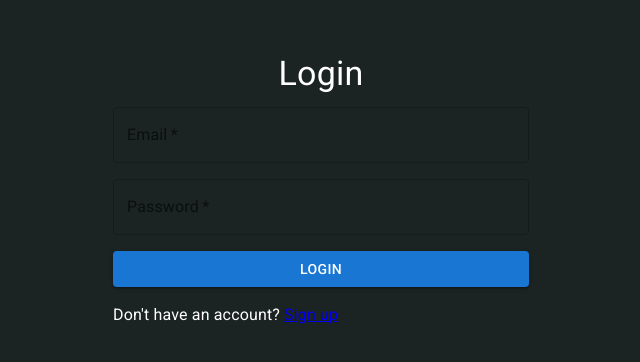
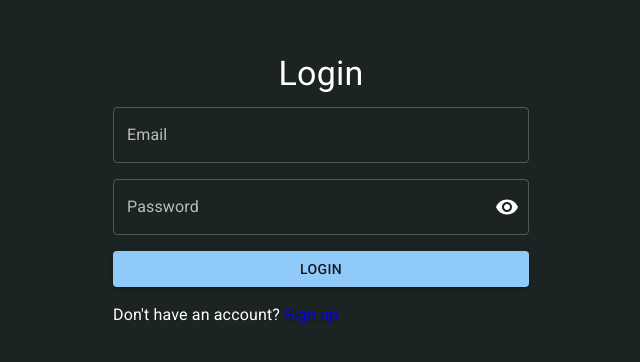
Before and after one commit to SimBys/task-master, a React (Create React App) app: page /login in a window 1280 px wide. Shown: the part 202-564 px from the top of the page, without its empty margins (319-959 px from the left). Built offline with nearby package versions, Linux system fonts and the light colour scheme.

Commit message:
added log in email and password validation

```diff
--- a/package.json
+++ b/package.json
@@ -6,6 +6,7 @@
     "@emotion/react": "^11.11.1",
     "@emotion/styled": "^11.11.0",
     "@fontsource/roboto": "^5.0.5",
+    "@mui/icons-material": "^5.14.0",
     "@mui/material": "^5.14.0",
     "@testing-library/jest-dom": "^5.16.5",
     "@testing-library/react": "^13.4.0",
--- a/src/App.tsx
+++ b/src/App.tsx
@@ -7,10 +7,10 @@ import {Helmet} from "react-helmet";
 import {TodoTaskType} from "./Components/Todo/TodoTask";
 import {loadTodoData} from "./DataController";
 import Home from "./pages/Home";
-import {Experimental_CssVarsProvider as CssVarsProvider} from "@mui/material/styles/CssVarsProvider";
 import LogIn from "./pages/LogIn";
 import SignUp from "./pages/SignUp";
 import {logIn, signOut, signUp, User} from "./pages/auth";
+import {createTheme, ThemeProvider} from "@mui/material";
 
 export const TodoDataContext = createContext<{ tasks: TodoTaskType[], setTasks: Function }>(null!);
 
@@ -27,7 +27,8 @@ export default function App() {
 	const [todoTasks, setTodoTasks] = useState<TodoTaskType[]>(loadTodoData() ?? []);
 	let [user, setUser] = useState<User | null>(null);
 
-    const _logIn = (email: string, password: string) =>logIn(email, password, setUser)
+
+	const _logIn = (email: string, password: string) => logIn(email, password, setUser)
 
 	function _signOut() {
 		setUser(null)
@@ -36,19 +37,26 @@ export default function App() {
 
 	const _signUp = (username: string, email: string, password: string) => signUp(username, email, password, setUser)
 
+	const theme = createTheme({
+		palette: {
+			mode: 'dark',
+		},
+	});
+
+
 	return (
-        <AuthContext.Provider value={{ user, logIn: _logIn, signOut: _signOut, signUp: _signUp }}>
-            <TodoDataContext.Provider value={{ tasks: todoTasks, setTasks: setTodoTasks }}>
+		<ThemeProvider theme={theme}>
+			<AuthContext.Provider value={{user, logIn: _logIn, signOut: _signOut, signUp: _signUp}}>
+				<TodoDataContext.Provider value={{tasks: todoTasks, setTasks: setTodoTasks}}>
 					{user && <Navbar/>}
-                <CssVarsProvider>
-                    <RouterOutlet user={user} />
-                </CssVarsProvider>
+					<RouterOutlet user={user}/>
 				</TodoDataContext.Provider>
 			</AuthContext.Provider>
+		</ThemeProvider>
 	);
 }
 
-const RouterOutlet = (props: {user: any}) => {
+const RouterOutlet = (props: { user: any }) => {
 	const location = useLocation();
 	const [title, setTitle] = useState("");
 
@@ -77,12 +85,12 @@ const RouterOutlet = (props: {user: any}) => {
 				<title>{title}</title>
 			</Helmet>
 			<Routes>
-                <Route path="" element={props.user ? <Dashboard /> : <Home />} />
+				<Route path="" element={props.user ? <Dashboard/> : <Home/>}/>
 				<Route path="login" element={
-                    <LogIn />
-                } />
-                <Route path="sign-up" element={<SignUp />} />
-                <Route path="about" element={<About />} />
+					<LogIn/>
+				}/>
+				<Route path="sign-up" element={<SignUp/>}/>
+				<Route path="about" element={<About/>}/>
 			</Routes>
 		</>
 	);
--- a/src/pages/LogIn.tsx
+++ b/src/pages/LogIn.tsx
@@ -1,13 +1,15 @@
 import React, {useContext, useState} from 'react';
-import {Button, Grid, TextField, Typography,} from '@mui/material';
+import {Button, Grid, IconButton, InputAdornment, TextField, Typography,} from '@mui/material';
 import {NavLink} from "react-router-dom";
 import {AuthContext} from "../App";
+import {Visibility, VisibilityOff} from '@mui/icons-material';
 
 
 export default function LogIn() {
 	const auth = useContext(AuthContext)
 	const [emailErrorMessage, setEmailErrorMessage] = useState('');
 	const [passwordErrorMessage, setPasswordErrorMessage] = useState('');
+	const [showPassword, setShowPassword] = useState(false);
 
 
 	function checkEmail(email: string) {
@@ -25,6 +27,20 @@ export default function LogIn() {
 		setEmailErrorMessage('')
 	}
 
+	function checkPassword(password: string) {
+		if (password.length === 0) {
+			setPasswordErrorMessage('Password is required')
+			return
+		}
+
+		if (password.length < 6) {
+			setPasswordErrorMessage('Password must be at least 6 characters')
+			return
+		}
+
+		setPasswordErrorMessage('')
+	}
+
 	function submit(e: any) {
 		e.preventDefault();
 
@@ -33,15 +49,14 @@ export default function LogIn() {
 		const password = formData.get("password") as string;
 
 		checkEmail(email)
-
-		// check password
+		checkPassword(password)
 
 		auth.logIn(email, password)
 	}
 
 
-	return <Grid container spacing={2} justifyContent="center" alignItems="center" style={{ height: '100vh' }}>
-		<Grid item  md={4}>
+	return <Grid container spacing={2} justifyContent="center" alignItems="center" style={{height: '100vh'}}>
+		<Grid item md={4}>
 			<Typography variant="h4" align="center" gutterBottom>
 				Login
 			</Typography>
@@ -52,18 +67,31 @@ export default function LogIn() {
 							label="Email"
 							name={'email'}
 							fullWidth
-							required
 							helperText={emailErrorMessage}
+							error={emailErrorMessage !== ''}
 						/>
 					</Grid>
 					<Grid item xs={12}>
 						<TextField
+							type={showPassword ? 'text' : 'password'}
 							label="Password"
 							name={'password'}
-							type="password"
 							fullWidth
-							required
 							helperText={passwordErrorMessage}
+							error={passwordErrorMessage !== ''}
+							InputProps={{
+								endAdornment: (
+									<InputAdornment position="end">
+										<IconButton
+											aria-label="toggle password visibility"
+											onClick={() => setShowPassword(!showPassword)}
+											edge="end"
+										>
+											{showPassword ? <VisibilityOff/> : <Visibility/>}
+										</IconButton>
+									</InputAdornment>
+								),
+							}}
 						/>
 					</Grid>
 					<Grid item xs={12}>
```
Also changed, not shown: 1 other file (tests, documents, lock files or other folders). Lines whose indentation alone changed are shown as unchanged.
